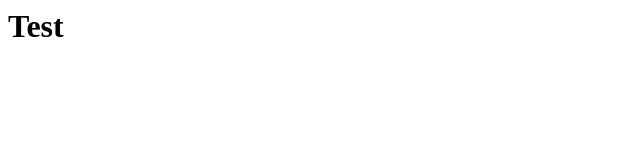
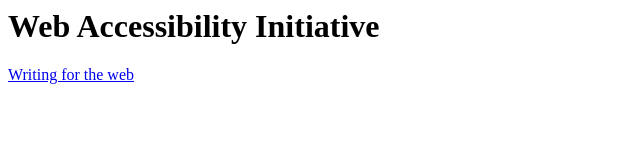
Before and after one commit to Kunsang-Lama08/Test, a plain HTML site: page index.html in a window 1280 px wide. Shown: the whole page, without its empty margins (0-640 px from the left). Drawn offline with Linux system fonts and the light colour scheme.

Commit message:
Update index.html

```diff
--- a/index.html
+++ b/index.html
@@ -1,6 +1,7 @@
 <html>
-<head><title>Test Page</title></head>
+<head><title>Web Accessibility Initiative</title></head>
 <body>
-<h1>Test</h1>
+<h1>Web Accessibility Initiative</h1>
+<a href = "writing.html">Writing for the web</a>
 </body>
 </html>
```
